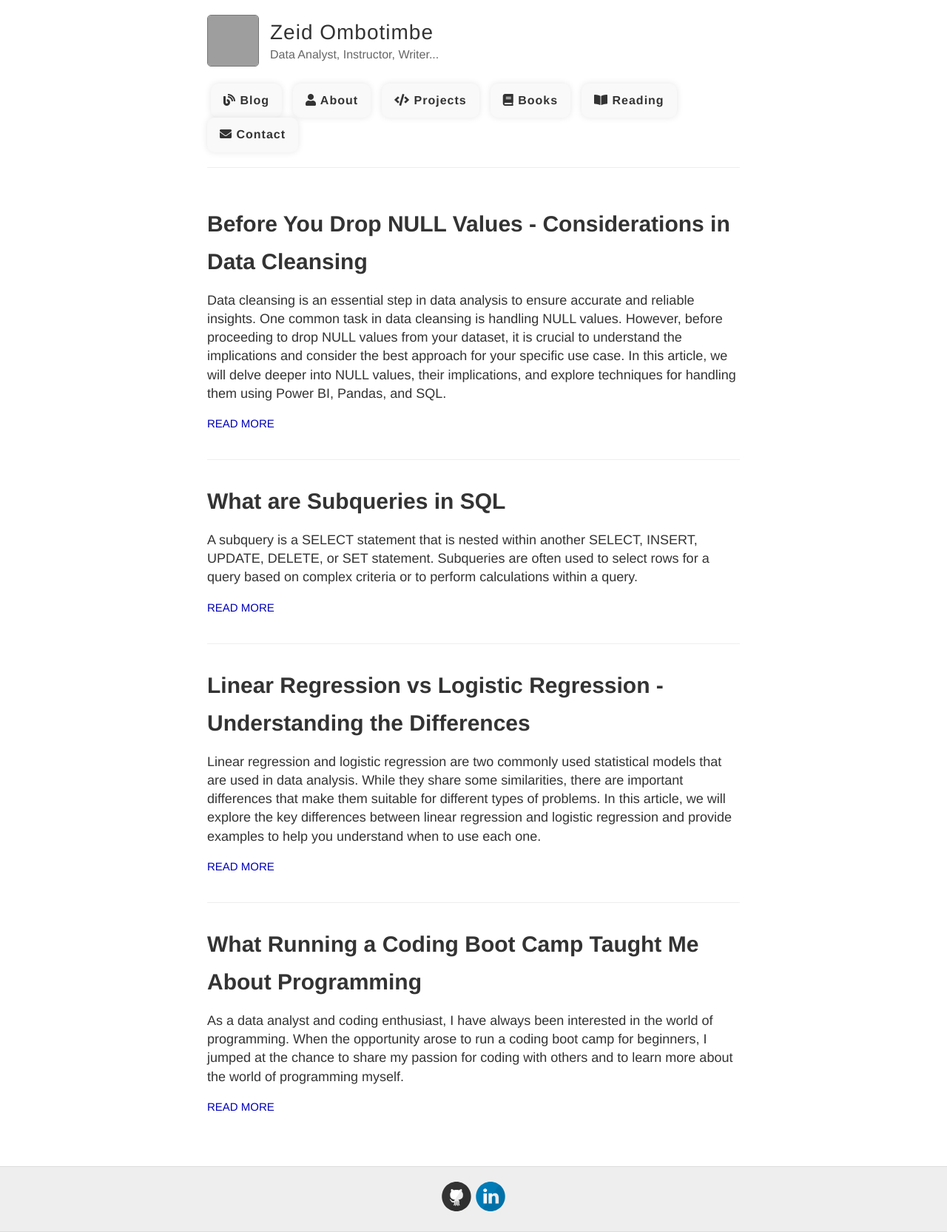
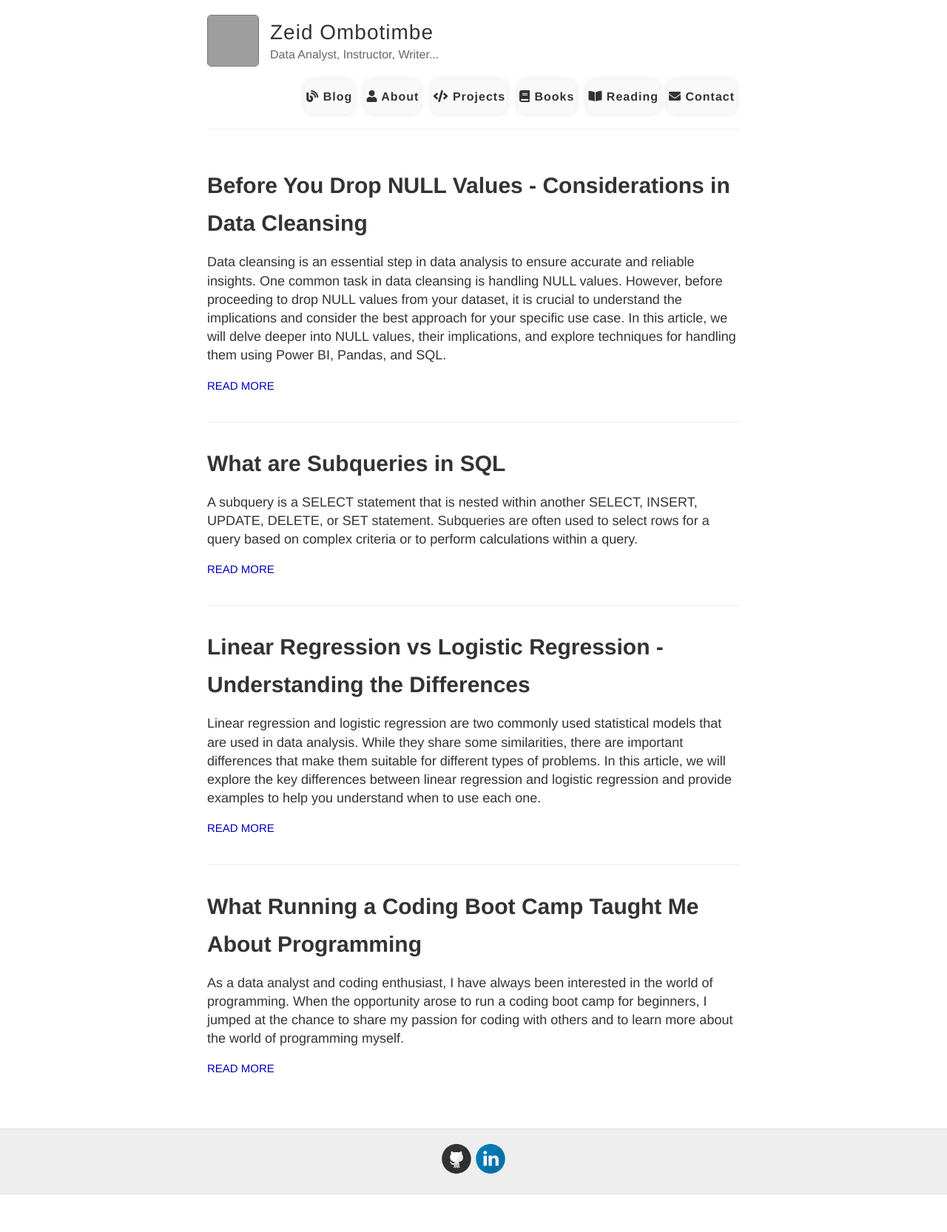
Before and after one commit to obtbe/zeidombo.github.io, a Jekyll site: the page built from index.md, in a window 1280 px wide. Shown: the whole page at 74% size. Built offline with Jekyll 4.4.1, drawn with Linux system fonts in a browser that asks for light colours; after the commit the page ends 1615 px from its top, so only the background shows below that; grey boxes are pictures that could not be loaded.

Commit message:
changing stuff

```diff
--- a/_layouts/default.html
+++ b/_layouts/default.html
@@ -20,7 +20,7 @@
     .nav-section {
       font-size: 16px;
       font-weight: bold;
-      padding: 10px 15px; /* Adjusted padding */
+      padding: 10px 0; /* Adjusted padding */
       text-decoration: none;
       color: #333;
       background-color: #f9f9f9;
```
